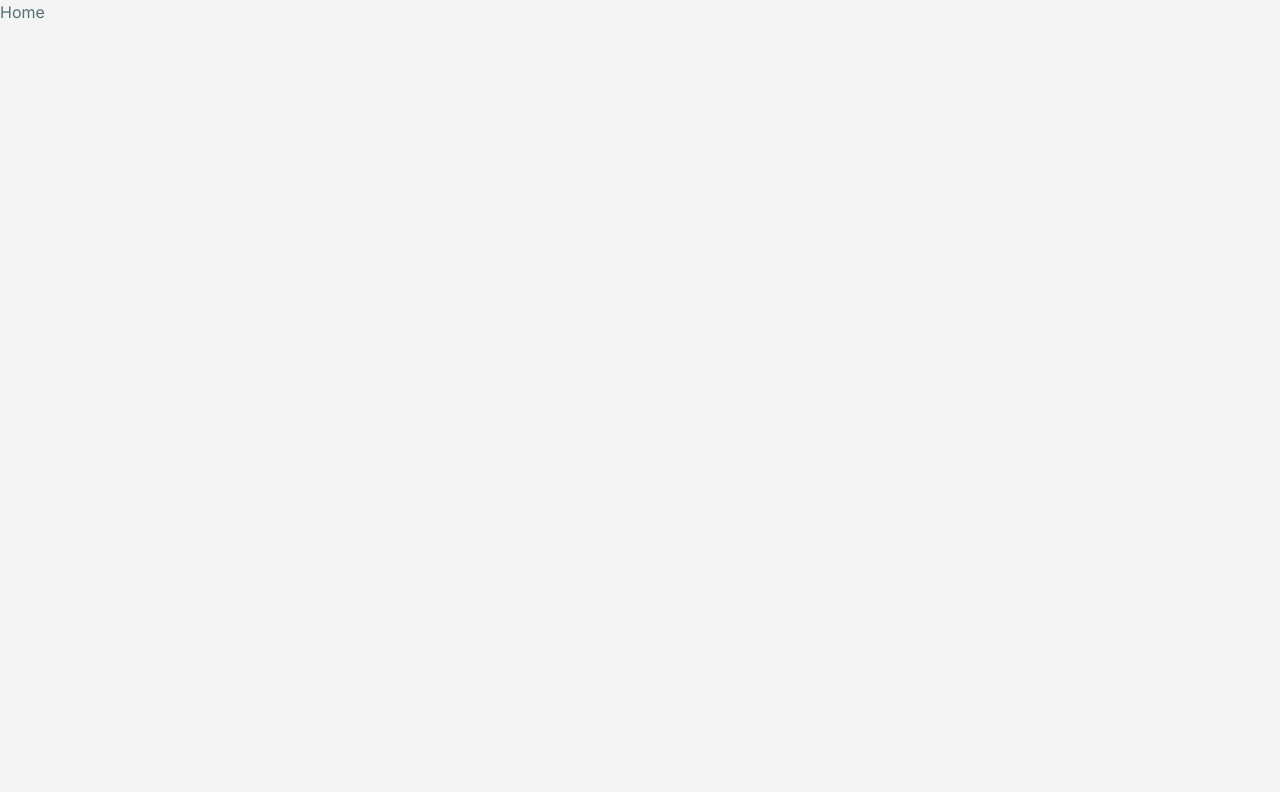
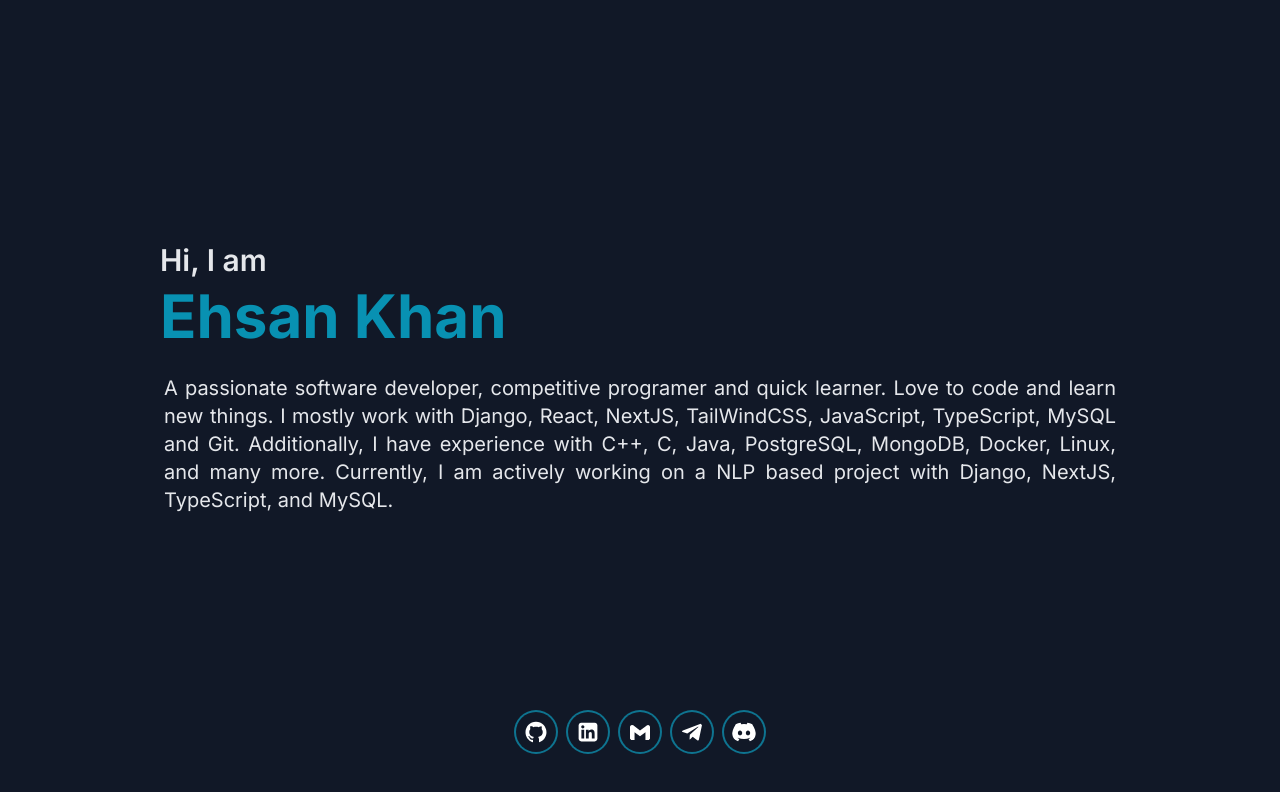
Before and after one commit to ehsan18t/ehsan-pages, a Next.js app: page / in a window 1280 px wide. Shown: the top 792 px of the page. Built offline with nearby package versions, Linux system fonts and the light colour scheme.

Commit message:
added hero section

```diff
--- a/src/app/page.tsx
+++ b/src/app/page.tsx
@@ -1,3 +1,9 @@
+import { Hero } from "@/components";
+
 export default function Home() {
-  return <main>Home</main>;
+  return (
+    <main className="h-full w-full">
+      <Hero />
+    </main>
+  );
 }
--- /dev/null
+++ b/src/components/index.ts
@@ -0,0 +1,4 @@
+export { default as SocialBar } from './social/SocialBar';
+export { default as Hero } from './sections/hero/Hero';
+export { default as Skills } from './sections/skills/Skills';
+export { default as Experiences } from './sections/experiences/Experiences';
--- /dev/null
+++ b/src/components/sections/hero/Hero.tsx
@@ -0,0 +1,13 @@
+import { SocialBar } from "@/components";
+import Introduction from "./Introduction";
+
+const Hero = () => {
+  return (
+    <section className="h-screen flex flex-col items-center justify-between py-12 px-6 sm:px-12 md:px-32 lg:px-40 bg-gray-900 text-gray-200">
+      <Introduction />
+      <SocialBar />
+    </section>
+  );
+};
+
+export default Hero;
--- /dev/null
+++ b/src/components/sections/hero/Introduction.tsx
@@ -0,0 +1,34 @@
+import { MotionH1, MotionP } from '@/motion';
+
+const Introduction = () => {
+  return (
+    <div className="h-full flex flex-col gap-2 justify-center">
+      <div className="text-2xl sm:text-3xl font-semibold">Hi, I am</div>
+      <div className="text-4xl sm:text-6xl font-bold text-cyan-600">
+        <MotionH1
+          initial={{ opacity: 0, x: -100 }}
+          animate={{ opacity: 1, x: 0 }}
+          transition={{ duration: 0.5 }}
+        >
+          Ehsan Khan
+        </MotionH1>
+      </div>
+      <div className="w-full p-1 sm:text-xl text-justify pt-5">
+        <MotionP
+          initial={{ opacity: 0, x: -100 }}
+          animate={{ opacity: 1, x: 0 }}
+          transition={{ delay: 0.2, duration: 0.5 }}
+        >
+          A passionate software developer, competitive programer and quick learner. Love
+          to code and learn new things. I mostly work with Django, React, NextJS,
+          TailWindCSS, JavaScript, TypeScript, MySQL and Git. Additionally, I have
+          experience with C++, C, Java, PostgreSQL, MongoDB, Docker, Linux, and many more.
+          Currently, I am actively working on a NLP based project with Django, NextJS,
+          TypeScript, and MySQL.
+        </MotionP>
+      </div>
+    </div>
+  );
+};
+
+export default Introduction;
--- /dev/null
+++ b/src/components/social/Social.tsx
@@ -0,0 +1,27 @@
+import React from 'react';
+import { cn } from '@/utils/cn';
+
+type SocialProps = {
+  Icon: any;
+  link: string;
+  text?: string;
+  className?: string;
+  others?: any;
+};
+
+const Social = ({ Icon, link, text, className, others }: SocialProps) => {
+  const cls = [
+    'w-10 h-10 bg-transparent text-white rounded-full p-2 ring-2 ring-cyan-700',
+    'hover:text-cyan-200 hover:ring-4',
+    'transition duration-300 ease-in-out',
+  ];
+
+  return (
+    <a href={link} target="_blank" rel="noreferrer">
+      <Icon className={cn(cls, className)} {...others} />
+      {text}
+    </a>
+  );
+};
+
+export default Social;
--- /dev/null
+++ b/src/components/social/SocialBar.tsx
@@ -0,0 +1,26 @@
+import { AiFillGithub, AiFillLinkedin } from 'react-icons/ai';
+import { BiLogoGmail, BiLogoTelegram } from 'react-icons/bi';
+import { BsDiscord } from 'react-icons/bs';
+
+import { MotionDiv } from '@/motion';
+
+import Social from './Social';
+
+const SocialBar = () => {
+  return (
+    <MotionDiv
+      className="flex gap-3"
+      initial={{ opacity: 0, y: 100 }}
+      animate={{ opacity: 1, y: 0 }}
+      transition={{ duration: 0.5 }}
+    >
+      <Social Icon={AiFillGithub} link="https://github.com/ehsan18t" />
+      <Social Icon={AiFillLinkedin} link="https://linkedin.com/in/ehsan18t" />
+      <Social Icon={BiLogoGmail} link="mailto:ehsan18t@gmail.com" />
+      <Social Icon={BiLogoTelegram} link="https://t.me/ehsan18t" />
+      <Social Icon={BsDiscord} link="https://discord.com/users/xcarl3t" />
+    </MotionDiv>
+  );
+};
+
+export default SocialBar;
--- /dev/null
+++ b/src/components/social/index.ts
@@ -0,0 +1,2 @@
+export { default as Social } from './Social';
+export { default as SocialBar } from './SocialBar';
```
